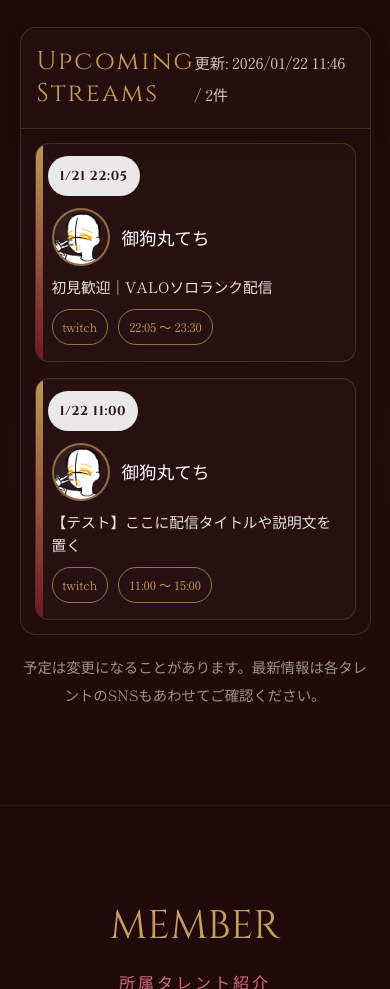
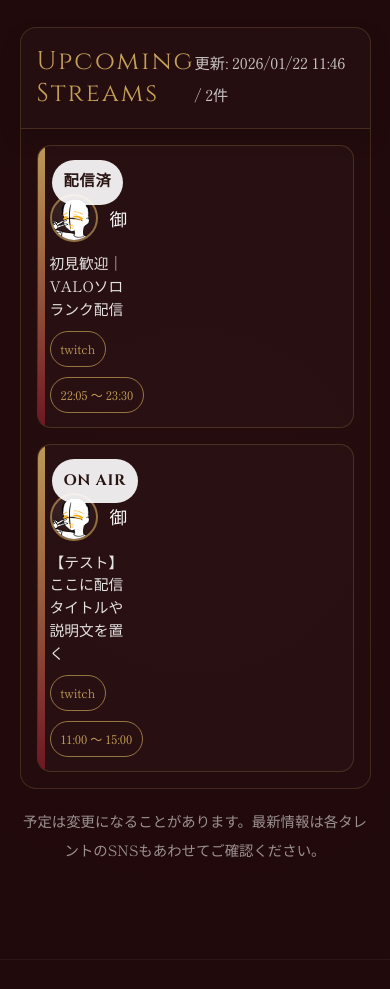
Before and after one commit to fiverosepro/official, a website: page index.html in a window 390 px wide. Shown: the part 1860-2849 px from the top of the page. Drawn offline with Linux system fonts and the light colour scheme.

Commit message:
Update index.html

```diff
--- a/index.html
+++ b/index.html
@@ -310,82 +310,7 @@
             .hero h1 { font-size: 2.2rem; }
             nav { display: none; }
         }
-
-        /* --- Strong mobile overrides for schedule card --- */
-        @media (max-width: 640px){
-            .schedule-list{
-                padding: 14px;
-            }
-            .schedule-card{
-                display: block !important;
-                padding: 18px 16px 16px 16px !important;
-            }
-            .schedule-time{
-                position: absolute !important;
-                top: 12px !important;
-                left: 12px !important;
-                margin: 0 !important;
-                z-index: 3 !important;
-            }
-            .time-pill{
-                max-width: 100%;
-                font-size: 13px;
-                padding: 7px 12px;
-            }
-            .schedule-main{
-                padding-top: 46px !important; /* keep clear of time pill */
-            }
-            .schedule-head{
-                display: flex !important;
-                align-items: center !important;
-                justify-content: flex-start !important;
-                gap: 12px !important;
-            }
-            .avatar{
-                width: 54px !important;
-                height: 54px !important;
-                flex: 0 0 auto;
-            }
-            .name{
-                white-space: nowrap !important;
-            }
-            .desc{
-                margin-top: 8px !important;
-            }
-            .badges{
-                justify-content: flex-start !important;
-                flex-wrap: wrap;
-                gap: 10px;
-            }
-        }
-
-
-        /* --- Desktop: prevent time pill overlapping avatar --- */
-        @media (min-width: 641px){
-            .schedule-card{
-                display: grid;
-                grid-template-columns: auto 1fr;
-                column-gap: 14px;
-                align-items: start;
-                padding-top: 22px;
-            }
-            .schedule-time{
-                position: relative;
-                top: auto;
-                left: auto;
-                margin: 0;
-                z-index: 1;
-                align-self: start;
-            }
-            .schedule-main{
-                padding-top: 0;
-            }
-            .schedule-head{
-                gap: 14px;
-            }
-        }
-
-</style>
+    </style>
 </head>
 <body id="top">
 
@@ -646,6 +571,32 @@
         return "--/-- --:--";
     }
 
+    function parseMs(x){
+        const t = Date.parse(x);
+        return Number.isFinite(t) ? t : NaN;
+    }
+
+    function isNowBetween(startISO, endISO){
+        const now = Date.now();
+        const s = parseMs(startISO);
+        const e = parseMs(endISO);
+        return Number.isFinite(s) && Number.isFinite(e) && now >= s && now < e;
+    }
+
+    function isEnded(endISO){
+        const now = Date.now();
+        const e = parseMs(endISO);
+        return Number.isFinite(e) && now >= e;
+    }
+
+    function getTimePillText(ev){
+        const startISO = ev?.start;
+        const endISO = ev?.end;
+        if(isNowBetween(startISO, endISO)) return "ON AIR";
+        if(ev?.is_past === true || isEnded(endISO)) return "配信済";
+        return formatStartLabel(ev);
+    }
+
     function escapeHtml(str){
         return String(str ?? "").replace(/[&<>"']/g, (m) => ({
             "&":"&amp;","<":"&lt;",">":"&gt;","\"":"&quot;","'":"&#039;"
@@ -690,7 +641,7 @@
 
                 const start = ev.start;
                 const end = ev.end;
-                const timePill = formatStartLabel(ev);
+                const timePill = getTimePillText(ev);
 
                 const badgePlatform = platform ? `<span class="badge">${escapeHtml(platform)}</span>` : "";
                 const badgeRange = (start && end) ? `<span class="badge">${escapeHtml(formatRange(start,end))}</span>` : "";
```
